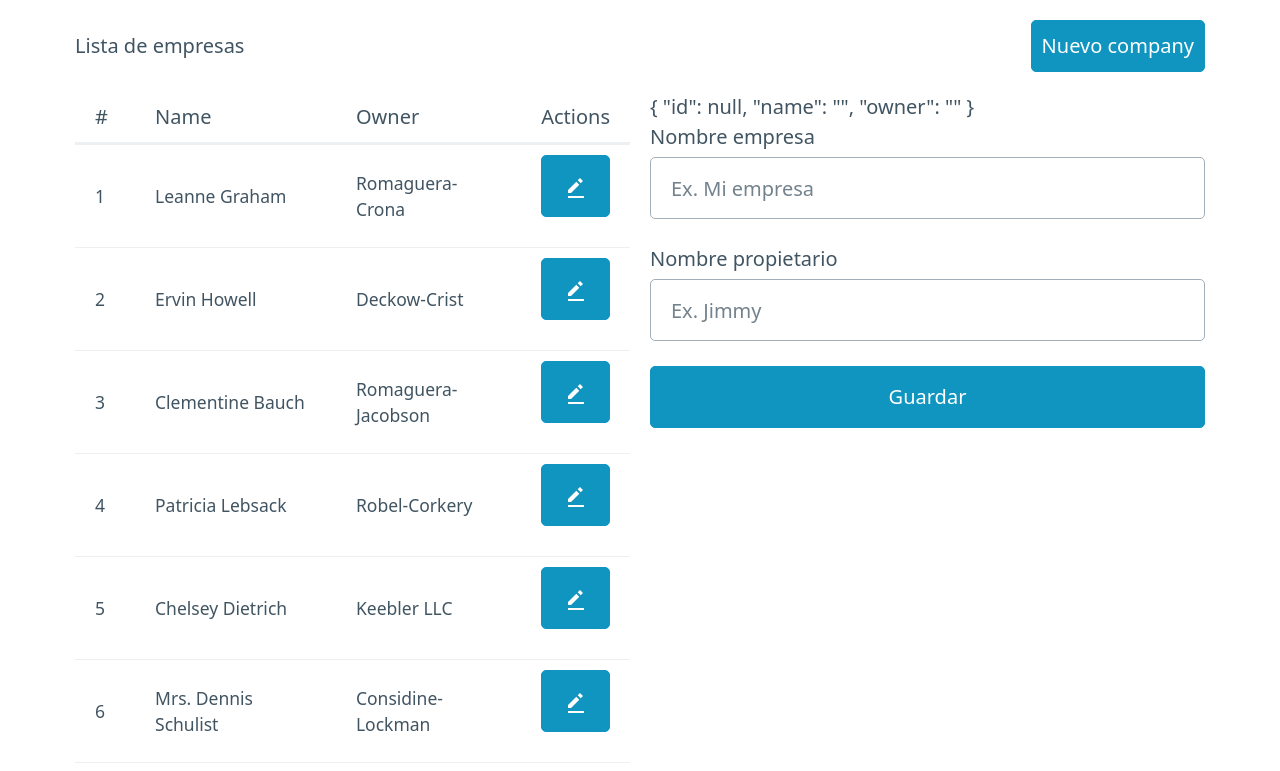
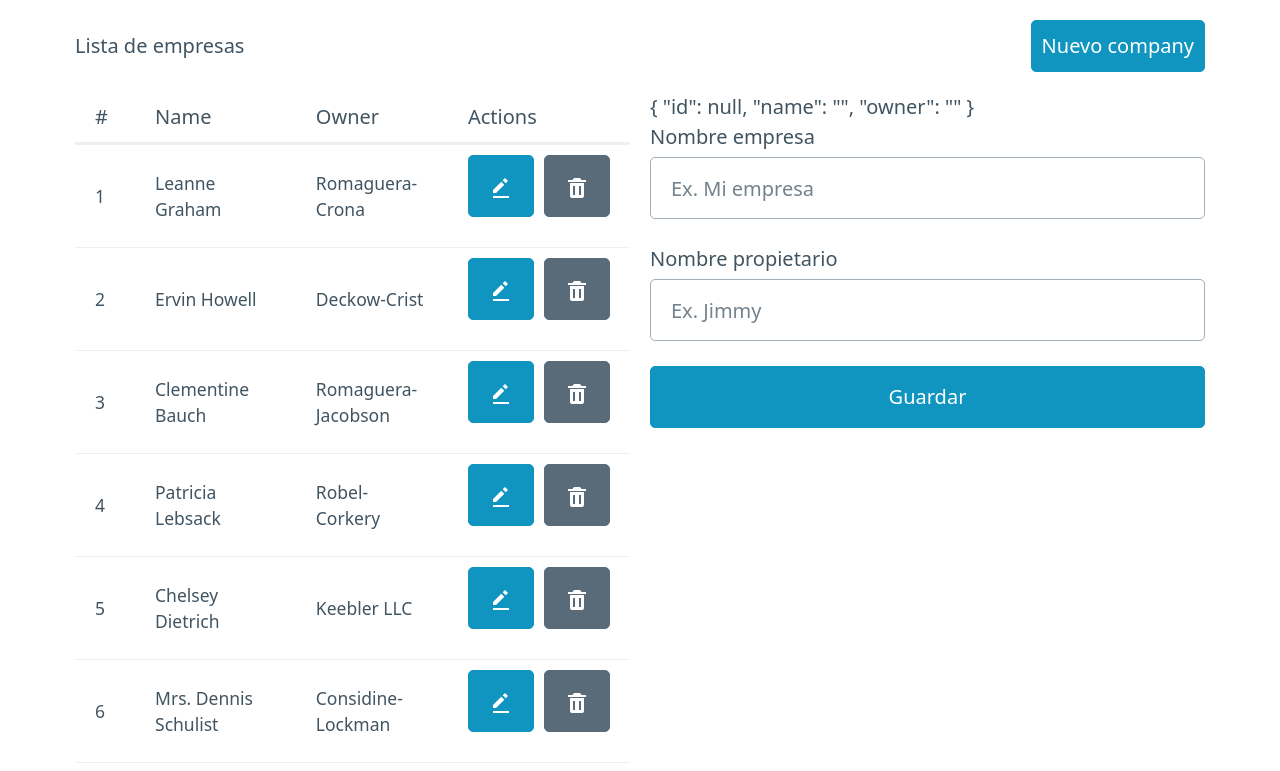
Before and after one commit to victorvzn/bootcamp-especialista-vue3, a Vue app: page / in a window 1280 px wide. Shown: the top 771 px of the page. Built offline with nearby package versions, Linux system fonts and the light colour scheme.

Commit message:
creamos un botón para eliminar una empresa usando un modal

```diff
--- a/src/App.vue
+++ b/src/App.vue
@@ -11,6 +11,8 @@
 
   const enterprises = ref(empresas)
   const formData = ref({ ...DEFAULT_FORM_DATA })
+  const isOpenDeleteModal = ref(false)
+  const selectedEnterprise = ref(DEFAULT_FORM_DATA)
 
   const onSubmit = () => {
     const { id, name, owner } = formData.value
@@ -50,6 +52,29 @@
 
     console.log('actualizando empresa....', enterprise.name)
   }
+
+  const onPrevDelete = (enterprise) => {
+    console.log('eliminando empresa...')
+    selectedEnterprise.value = enterprise
+
+    isOpenDeleteModal.value = true
+  }
+
+  const onDelete = () => {
+    const selectedId = selectedEnterprise.value.id
+
+    const updatedEnterprises = enterprises.value.filter(
+      enterprise => enterprise.id !== selectedId
+    )
+
+    enterprises.value = updatedEnterprises
+
+    toggleDeleteModal()
+  }
+
+  const toggleDeleteModal = () => {
+    isOpenDeleteModal.value = false
+  }
 </script>
 
 <template>
@@ -82,16 +107,28 @@
             <td>{{ empresa.name }}</td>
             <td>{{ empresa.owner }}</td>
             <td>
-              <button @click="onUpdate(empresa)">
-                <svg xmlns="http://www.w3.org/2000/svg" width="24" height="24" style="fill:#fff"><path d="m16 2.012 3 3L16.713 7.3l-3-3zM4 14v3h3l8.299-8.287-3-3zm0 6h16v2H4z"/></svg>
-              </button>
+              <div class="flex">
+                <button
+                  role="button"
+                  @click="onUpdate(empresa)"
+                >
+                  <svg xmlns="http://www.w3.org/2000/svg" width="24" height="24" style="fill:#fff"><path d="m16 2.012 3 3L16.713 7.3l-3-3zM4 14v3h3l8.299-8.287-3-3zm0 6h16v2H4z"/></svg>
+                </button>
+                <button
+                  role="button"
+                  class="secondary"
+                  @click="onPrevDelete(empresa)"
+                >
+                  <svg xmlns="http://www.w3.org/2000/svg" width="24" height="24" style="fill:#fff"><path d="M6 7H5v13a2 2 0 0 0 2 2h10a2 2 0 0 0 2-2V7H6zm4 12H8v-9h2v9zm6 0h-2v-9h2v9zm.618-15L15 2H9L7.382 4H3v2h18V4z"/></svg>
+                </button>
+              </div>
             </td>
           </tr>
         </tbody>
         </table>
       </div>
       <div>
-        {{ formData }}
+        {{ selectedEnterprise }}
         <form @submit.prevent="onSubmit">
           <label>
             Nombre empresa
@@ -116,7 +153,33 @@
       </div>
     </div>
   </div>
+
+  <dialog :open="isOpenDeleteModal">
+    <article>
+      <h3>Confirm your action!</h3>
+      <p>Are you sure you want to delete this enterprise?</p>
+      <footer>
+        <a
+          href="#cancel"
+          role="button"
+          class="secondary"
+          @click="toggleDeleteModal">
+          Cancel
+        </a>
+        <a
+          href="#confirm"
+          role="button"
+          @click="onDelete">
+          Confirm
+        </a>
+      </footer>
+    </article>
+  </dialog>
 </template>
 
 <style scoped>
+.flex {
+  display: flex;
+  gap: .5rem;
+}
 </style>
```
Also changed, not shown: 1 other file (tests, documents, lock files or other folders).
